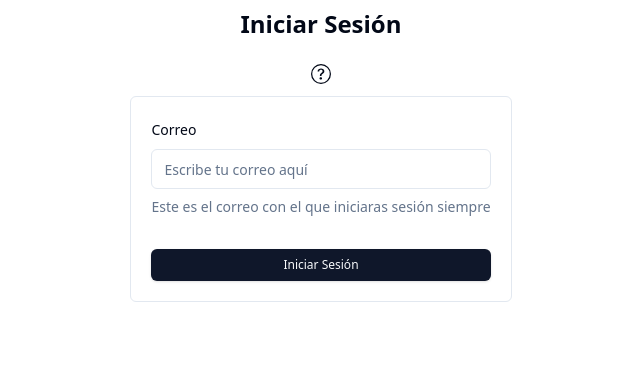
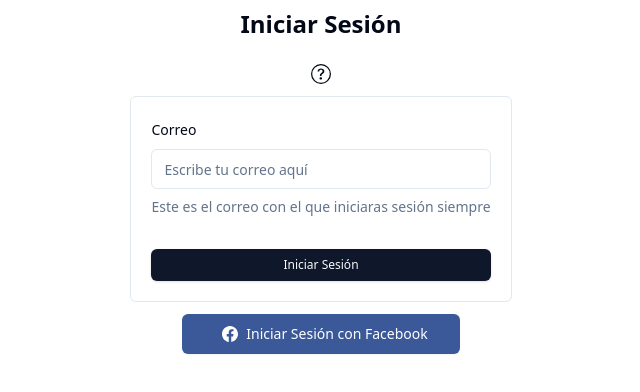
Before and after one commit to zlocker01/nextjs-supabase-template, a Next.js app: page /login in a window 1280 px wide. Shown: the top 392 px of the page, without its empty margins (319-959 px from the left). Built offline with nearby package versions, Linux system fonts and the light colour scheme.

Commit message:
feat: adding logint with facebook

```diff
--- a/src/app/(private)/perfil/page.tsx
+++ b/src/app/(private)/perfil/page.tsx
@@ -6,15 +6,16 @@ export default async function PrivatePage() {
   const supabase = createClient();
 
   const { data, error } = await supabase.auth.getUser();
-  console.log('🚀 ~ PrivatePage ~ data:', data);
   if (error || !data?.user) {
     redirect('/login');
   }
+  const user = data.user.user_metadata;
 
   return (
-    <>
-      <p>Hello {data.user.email}</p>
-      <LogoutButton />)
-    </>
+    <div className="flex flex-col justify-center items-center">
+      <h2>Bienvenido {user.name}</h2>
+      <p>Correo: {user.email}</p>
+      <LogoutButton />
+    </div>
   );
 }
--- a/src/app/(public)/login/page.tsx
+++ b/src/app/(public)/login/page.tsx
@@ -1,14 +1,16 @@
 'use client';
 import { Title } from '@/components/Title';
-import { FormAuth } from '@/components/auth/FormAuth';
+import { MagicLinkAuth } from '@/components/auth/MagicLinkAuth';
 import { InfoDialog } from '@/components/InfoDialog';
+import { OAuth } from '@/components/auth/OAuth';
 
 const page = () => {
   return (
     <div className="flex flex-col justify-center items-center gap-5 md:gap-3">
       <Title text={'Iniciar Sesión'} />
       <InfoDialog description="Utilizamos MagicLink para iniciar sesión. MagicLink es una forma moderna y más segura de acceder a tu cuenta sin necesidad de recordar contraseñas. Cada vez que desees iniciar sesión, recibirás un enlace único en tu correo electrónico." />
-      <FormAuth />
+      <MagicLinkAuth />
+      <OAuth />
     </div>
   );
 };
--- /dev/null
+++ b/src/app/auth/callback/route.ts
@@ -0,0 +1,29 @@
+import { NextResponse } from 'next/server';
+import { createClient } from '@/utils/supabase/server';
+
+export async function GET(request: Request) {
+  const { searchParams, origin } = new URL(request.url);
+  const code = searchParams.get('code');
+  // if "next" is in param, use it as the redirect URL
+  const next = searchParams.get('next') ?? '/perfil';
+
+  if (code) {
+    const supabase = createClient();
+    const { error } = await supabase.auth.exchangeCodeForSession(code);
+    if (!error) {
+      const forwardedHost = request.headers.get('x-forwarded-host'); // original origin before load balancer
+      const isLocalEnv = process.env.NODE_ENV === 'development';
+      if (isLocalEnv) {
+        // we can be sure that there is no load balancer in between, so no need to watch for X-Forwarded-Host
+        return NextResponse.redirect(`${origin}${next}`);
+      } else if (forwardedHost) {
+        return NextResponse.redirect(`https://${forwardedHost}${next}`);
+      } else {
+        return NextResponse.redirect(`${origin}${next}`);
+      }
+    }
+  }
+
+  // return the user to an error page with instructions
+  return NextResponse.redirect(`${origin}/auth/auth-code-error`);
+}
--- a/src/app/auth/confirm/route.ts
+++ b/src/app/auth/confirm/route.ts
@@ -12,11 +12,12 @@ export async function GET(request: NextRequest) {
   if (token_hash && type) {
     const supabase = createClient();
 
-    const { error } = await supabase.auth.verifyOtp({
+    const { data, error } = await supabase.auth.verifyOtp({
       type,
       token_hash,
     });
     if (!error) {
+      console.log('🚀 ~ GET ~ data:', data);
       redirect(next);
     }
     console.log('🚀 ~ GET ~ error:', error);
--- a/src/components/auth/LogoutButton.tsx
+++ b/src/components/auth/LogoutButton.tsx
@@ -1,4 +1,5 @@
-import { createClient } from '@/utils/supabase/server';
+'use client';
+import { createClient } from '@/utils/supabase/client';
 import { Button } from '../ui/button';
 
 export const LogoutButton = () => {
--- a/src/components/auth/FormAuth.tsx
+++ b/src/components/auth/MagicLinkAuth.tsx
@@ -22,7 +22,7 @@ import { Input } from '@/components/ui/input';
  * @param {z.infer<typeof userFormSchema>} values - The values submitted in the form.
  * @return {void} This function does not return anything.
  */
-export const FormAuth = () => {
+export const MagicLinkAuth = () => {
   const { toast } = useToast();
 
   const form = useForm<z.infer<typeof userFormSchema>>({
@@ -39,7 +39,7 @@ export const FormAuth = () => {
     const { error } = await supabase.auth.signInWithOtp({
       email: values.email,
       options: {
-        emailRedirectTo: 'http://localhost:3000',
+        emailRedirectTo: 'http://localhost:3000/auth/confirm',
       },
     });
     if (error) {
--- /dev/null
+++ b/src/components/auth/OAuth.tsx
@@ -0,0 +1,57 @@
+import { createClient } from '@/utils/supabase/client';
+import { Button } from '@/components/ui/button';
+import { useToast } from '@/components/ui/use-toast';
+
+/**
+ * @description Asynchronous function to handle form submission sign up and login.
+ *
+ * @param {z.infer<typeof userFormSchema>} values - The values submitted in the form.
+ * @return {void} This function does not return anything.
+ */
+export const OAuth = () => {
+  const { toast } = useToast();
+
+  async function onSubmit() {
+    const supabase = createClient();
+
+    const { data, error } = await supabase.auth.signInWithOAuth({
+      provider: 'facebook',
+      options: {
+        redirectTo: 'http://localhost:3000/auth/callback',
+      },
+    });
+    if (error || !data.url) {
+      console.error('❌ error!!! -->', error);
+      return toast({
+        title: '¡Error inesperado! 😱',
+        description:
+          'Ocurrió un error inesperado, por favor intenta nuevamente dentro de 1 minuto.',
+        variant: 'destructive',
+      });
+    } else {
+      toast({
+        title: '¡Listo! 😎',
+        description: 'Conecta con tu cuenta de Facebook.',
+        variant: 'success',
+      });
+    }
+  }
+
+  return (
+    <div className="w-100">
+      <Button variant="facebook" size={'lg'} type="submit" onClick={onSubmit}>
+        <svg
+          xmlns="http://www.w3.org/2000/svg"
+          width="16"
+          height="16"
+          fill="currentColor"
+          className="bi bi-facebook mx-2"
+          viewBox="0 0 16 16"
+        >
+          <path d="M16 8.049c0-4.446-3.582-8.05-8-8.05C3.58 0-.002 3.603-.002 8.05c0 4.017 2.926 7.347 6.75 7.951v-5.625h-2.03V8.05H6.75V6.275c0-2.017 1.195-3.131 3.022-3.131.876 0 1.791.157 1.791.157v1.98h-1.009c-.993 0-1.303.621-1.303 1.258v1.51h2.218l-.354 2.326H9.25V16c3.824-.604 6.75-3.934 6.75-7.951" />
+        </svg>
+        Iniciar Sesión con Facebook
+      </Button>
+    </div>
+  );
+};
--- a/src/components/ui/button.tsx
+++ b/src/components/ui/button.tsx
@@ -20,6 +20,7 @@ const buttonVariants = cva(
         ghost: 'hover:bg-accent hover:text-accent-foreground',
         link: 'text-primary underline-offset-4 hover:underline',
         success: 'bg-emerald-600 shadow-sm hover:bg-emerald-500 text-white',
+        facebook: 'bg-facebook text-white shadow-sm hover:bg-facebook/90',
       },
       size: {
         default: 'h-9 px-4 py-2',
--- a/tailwind.config.ts
+++ b/tailwind.config.ts
@@ -21,6 +21,7 @@ const config = {
     extend: {
       colors: {
         // * my colors
+        facebook: '#3b5998',
         gold: '#efb810',
         silver: '#808080',
         bronze: '#bf8970',
```
